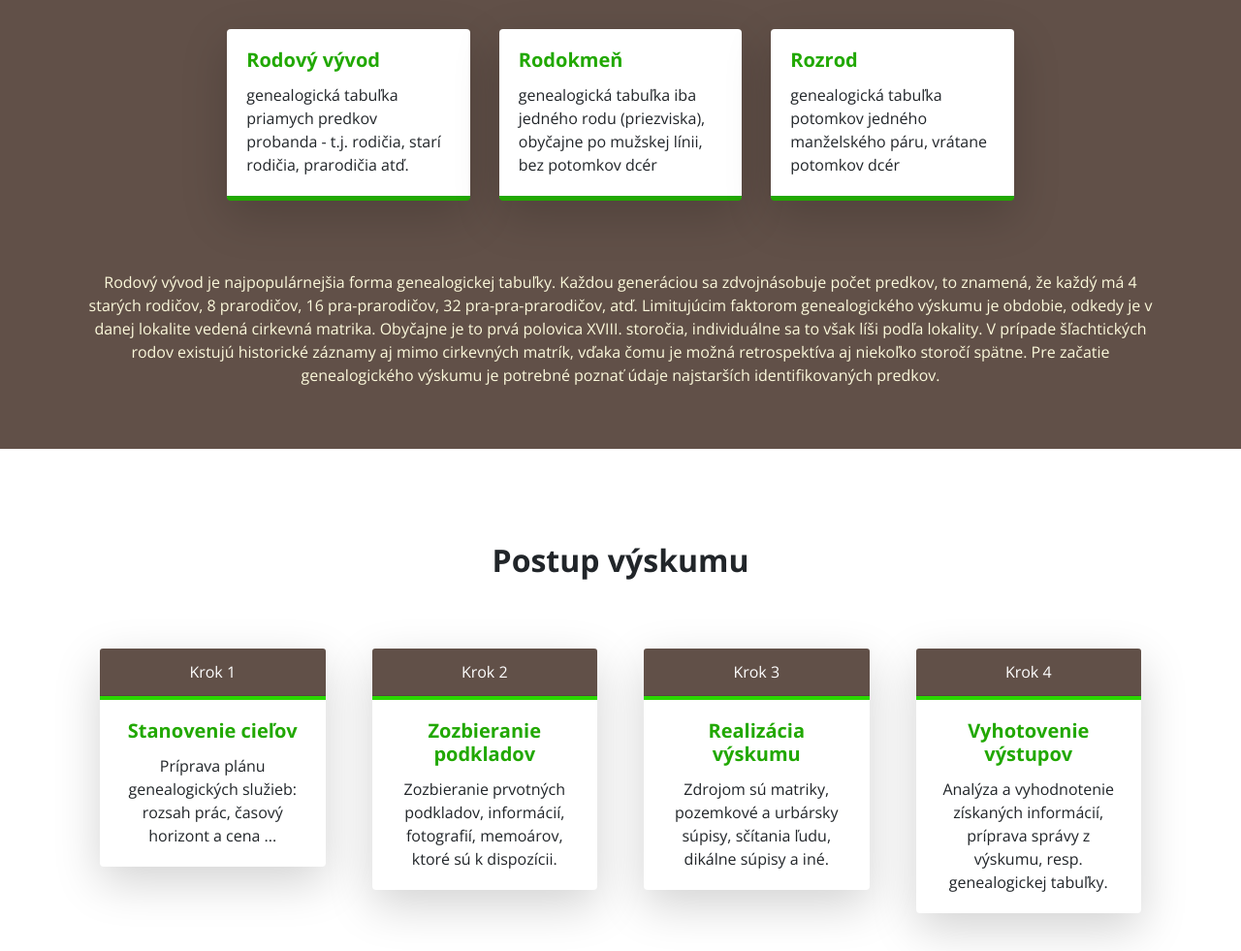
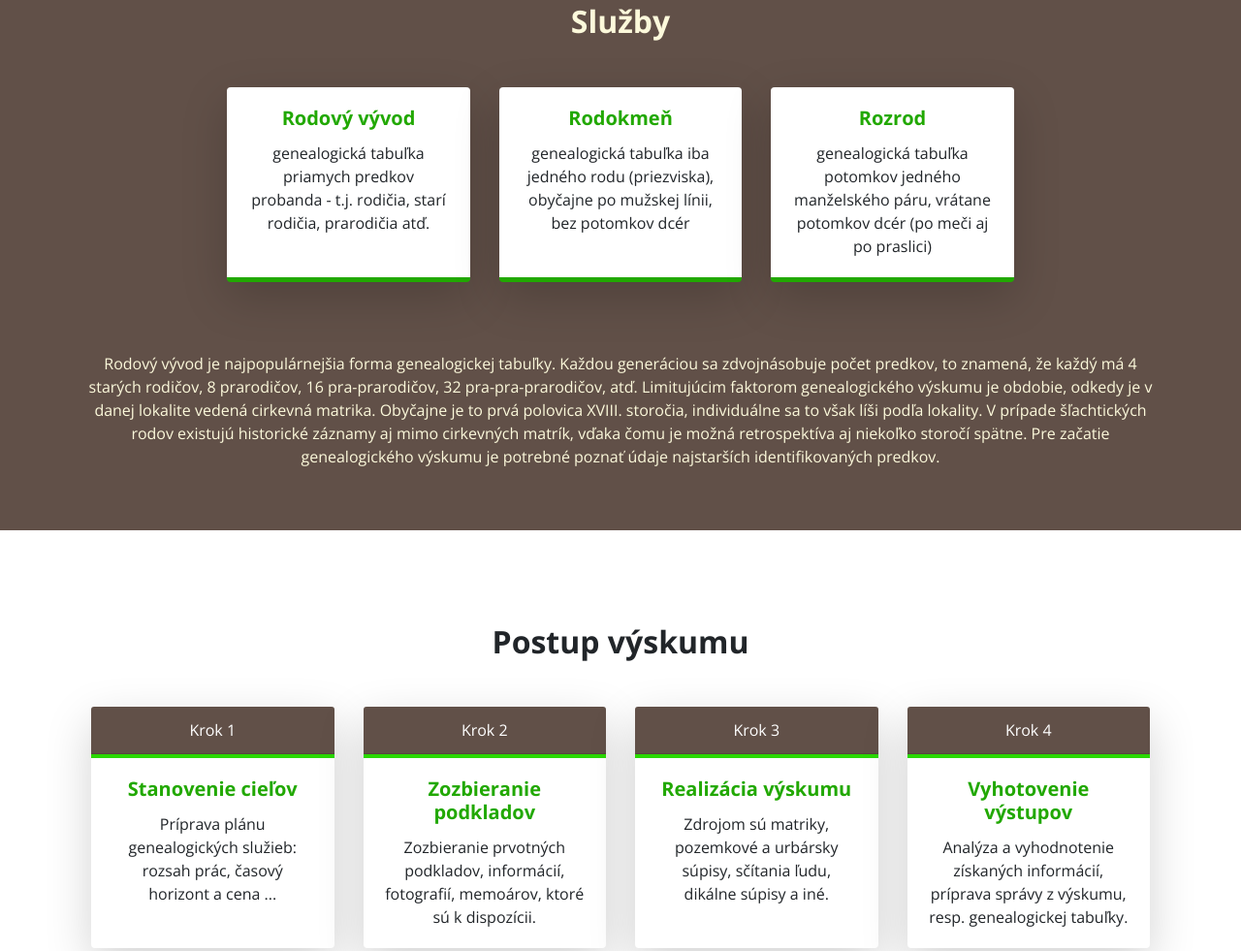
Before and after one commit to AdiUdo/website2, a plain HTML site: page index.html in a window 1280 px wide. Shown: the part 1539-2520 px from the top of the page at 97% size. Drawn offline with nearby package versions, Linux system fonts and the light colour scheme; some packages are replaced by stand-ins of ours; a script that the page names is missing; files whose address does not match are found by name.

Commit message:
Pripomienky - Klara

```diff
--- a/index.html
+++ b/index.html
@@ -69,7 +69,7 @@
           <span class="navbar-toggler-icon"></span>
         </button>
         <div class="collapse navbar-collapse" id="navbarNav" role="navigation">
-          <ul class="nav nav-fill ml-auto d-block d-md-flex">
+          <ul class="nav nav-fill ml-auto d-block d-md-flex font-weight-bold">
             <li class="nav-item">
               <a class="nav-link active" href="#o-nas">O nás</a>
             </li>
@@ -139,6 +139,8 @@
               Či už natravíte na vznešenú alebo menej šťastnú minulosť Vašich
               predkov, patrí im hold za ich životnú cestu – o tom je práve aj
               naše občianske združenie PROAVITUS (lat. vzdávanie úcty predkom).
+              <br>
+              V prípade, ak potrebujete pomôcť pri bádání alebo máte záujem o komplexné genealogické služby, ponúkame Vám našu pomoc.
             </p>
           </div>
         </div>
@@ -224,8 +226,8 @@
         </div>
         <div class="row">
           <div class="row row-cols-1 row-cols-lg-4 justify-content-center px-4">
-            <div class="col">
-              <div class="card shadow-lg border-bottom border-primary mb-4">
+            <div class="col mb-4">
+              <div class="card shadow-lg border-bottom border-primary mb-4 text-center h-100">
                 <div class="card-body">
                   <h5 class="card-title"><span>Rodový vývod</span></h5>
                   <p class="card-text">
@@ -235,8 +237,8 @@
                 </div>
               </div>
             </div>
-            <div class="col">
-              <div class="card shadow-lg border-bottom border-primary mb-4">
+            <div class="col mb-4">
+              <div class="card shadow-lg border-bottom border-primary mb-4 text-center h-100">
                 <div class="card-body">
                   <h5 class="card-title"><span>Rodokmeň</span></h5>
                   <p class="card-text">
@@ -246,13 +248,13 @@
                 </div>
               </div>
             </div>
-            <div class="col">
-              <div class="card shadow-lg border-bottom border-primary">
+            <div class="col mb-4">
+              <div class="card shadow-lg border-bottom border-primary text-center h-100">
                 <div class="card-body">
                   <h5 class="card-title"><span>Rozrod</span></h5>
                   <p class="card-text">
                     genealogická tabuľka potomkov jedného manželského páru,
-                    vrátane potomkov dcér
+                    vrátane potomkov dcér (po meči aj po praslici)
                   </p>
                 </div>
               </div>
@@ -700,8 +702,8 @@
         let menulang = stepitem.lang;
         if (menulang == "sk") {
           return `
-        <div classs="col">
-          <div class="card text-center shadow-lg m-4 ">
+        <div class="col mb-4">
+          <div class="card text-center shadow-lg h-100">
             <div class="card-header">${stepitem.head}</div>
               <div class="card-body ">
                 <h5 class="card-title text-primary">${stepitem.title}</h5>
@@ -819,6 +821,6 @@
       const menu_height = $("nav").outerHeight();
       $li_items.on("click", handle_nav_clicks);
     </script>
-    <p>ver:10.1.2021-16:46</p>
+    <p>ver:10.1.2021-21:17</p>
   </body>
 </html>
```
Also changed, not shown: eticky-kodex.html (+2 -1 lines).
